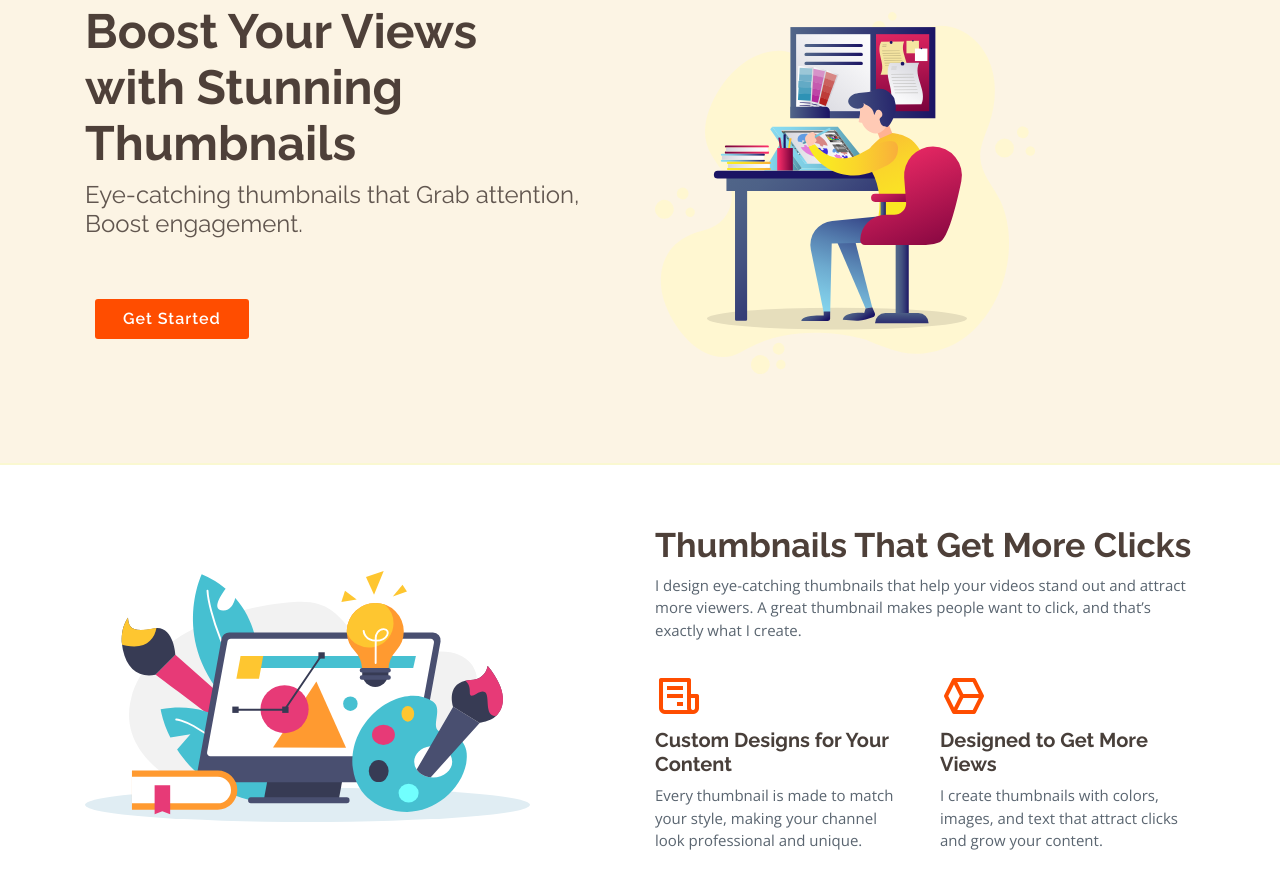
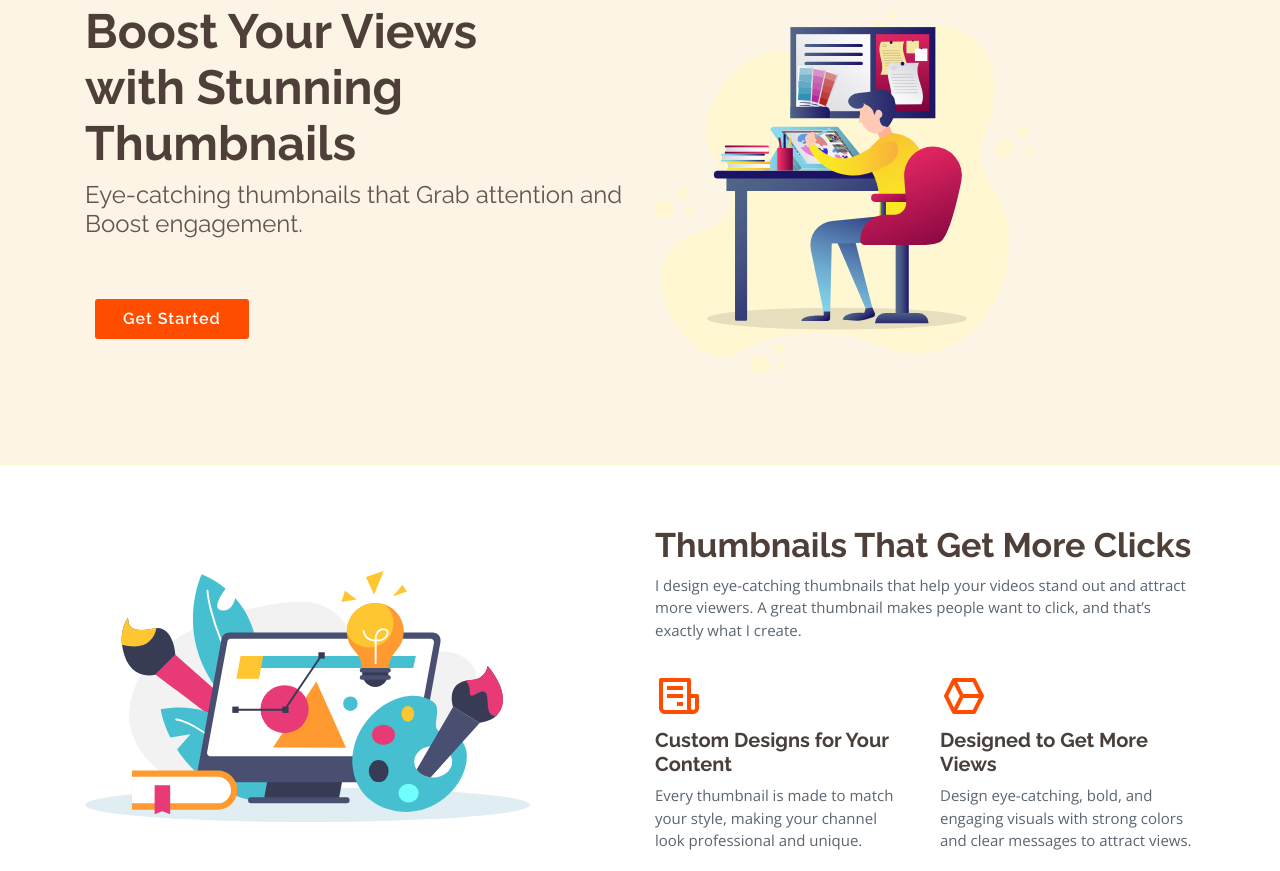
Before and after one commit to umar-designer/Portfolio, a plain HTML site: page index.html in a window 1280 px wide. Shown: the part 167-1038 px from the top of the page. Drawn offline with nearby package versions, Linux system fonts and the light colour scheme.

Commit message:
Update index.html

```diff
--- a/index.html
+++ b/index.html
@@ -89,7 +89,7 @@
       <div class="row">
         <div class="col-lg-6 pt-5 pt-lg-0 order-2 order-lg-1">
           <h1>Boost Your Views <br> with Stunning  <br>Thumbnails</h1>
-          <h2>Eye-catching thumbnails that Grab attention, Boost engagement.</h2>
+          <h2>Eye-catching thumbnails that Grab attention and Boost engagement.</h2>
           <a href="#about" class="btn-get-started scrollto">Get Started</a>
         </div>
         <div class="col-lg-6 order-1 order-lg-2 hero-img">
@@ -127,7 +127,7 @@
                 <i class="bx bx-cube-alt"></i>
                 <h4>Designed to Get More Views
                 </h4>
-                <p>I create thumbnails with colors, images, and text that attract clicks and grow your content.</p>
+                <p>Design eye-catching, bold, and engaging visuals with strong colors and clear messages to attract views.</p>
               </div>
             </div>
           </div>
```
